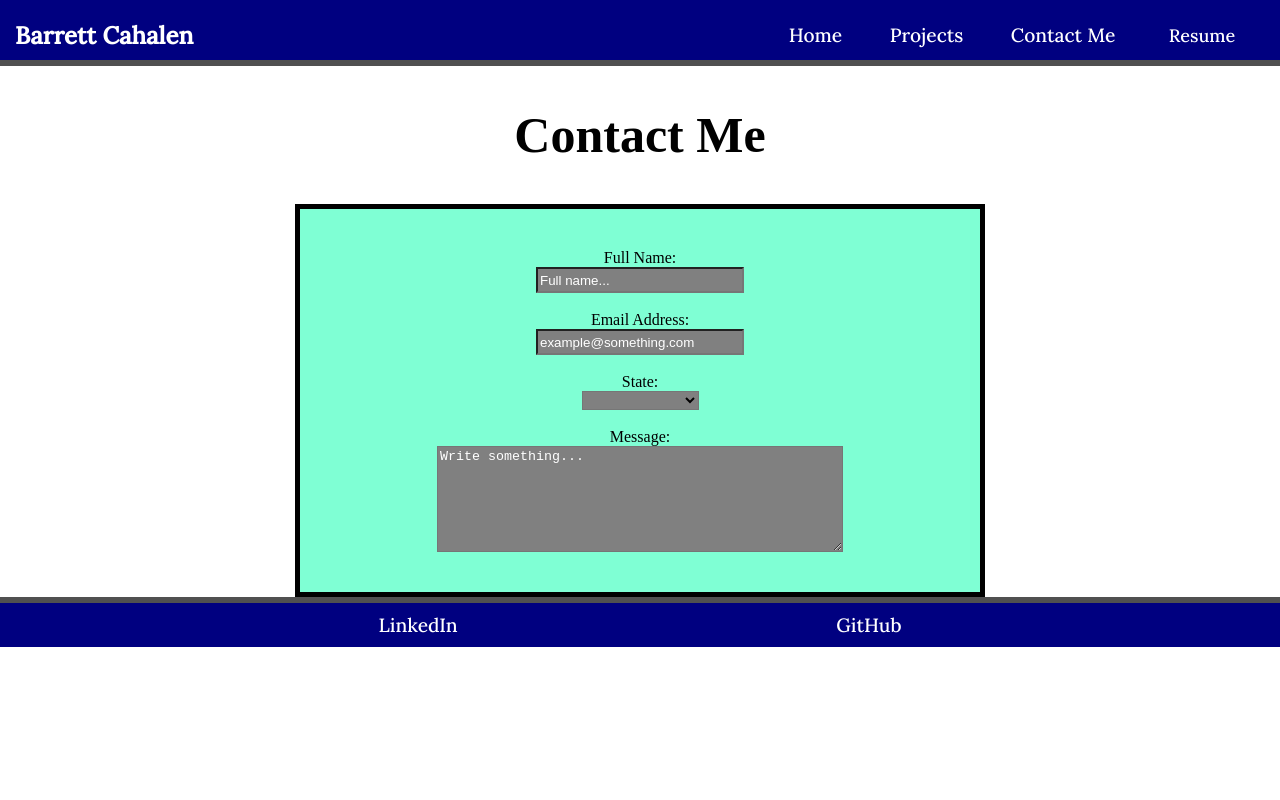
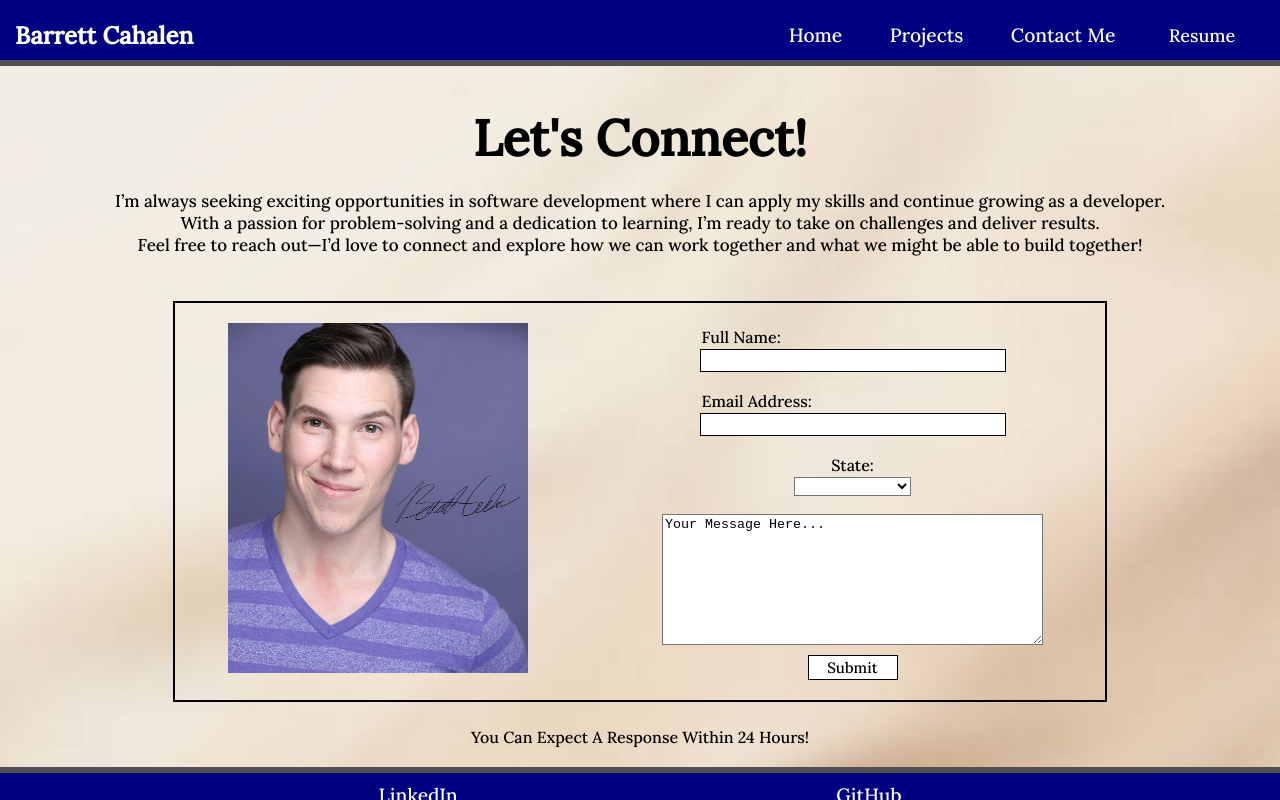
Before and after one commit to bpcahalen/Portfolio, a Vue app: page /contactme in a window 1280 px wide. Both pictures are taken after a click on the button "Enter". Built offline with nearby package versions, Linux system fonts and the light colour scheme.

Commit message:
finished designing contact page. Web page in a place that looks good but not everything works

```diff
--- a/package.json
+++ b/package.json
@@ -14,6 +14,7 @@
     "@fortawesome/free-regular-svg-icons": "^6.6.0",
     "@fortawesome/free-solid-svg-icons": "^6.6.0",
     "@fortawesome/vue-fontawesome": "^3.0.0-5",
+    "axios": "^1.7.9",
     "html2pdf.js": "^0.9.0",
     "vue": "^3.4.29",
     "vue-html2pdf": "^1.8.0",
--- a/src/components/ProjectComponent.vue
+++ b/src/components/ProjectComponent.vue
@@ -42,7 +42,7 @@
                     </table>
                     <p class="demonstrates">{{ project.demonstrates }}</p>
                 </div>
-                <span class="projectLink">Find it here: <a
+                <span class="projectLink"> {{ project.find }} <a
                     class="projectLink2" :href="project.htmlUrl" target="_blank">{{ project.htmlUrl }}</a></span>
     </div>
 </template>
--- a/src/views/ContactView.vue
+++ b/src/views/ContactView.vue
@@ -1,16 +1,26 @@
 <template>
     <div class="contactPage">
         <div class="contact">
-        <h1 class="contactMe">Contact Me</h1>
+        <h1 class="contactMe">Let's Connect!</h1>
+        <p class="connectMessage">I’m always seeking exciting opportunities in software development where I can apply my skills and continue growing as a developer.
+            <br>With a passion for problem-solving and a dedication to learning, I’m ready to take on challenges and deliver results.
+            <br>
+            Feel free to reach out—I’d love to connect and explore how we can work together and what we might be able to build together!
+        </p>
+            <div class="formBody">
+                <img src="../images/businessPhoto2.jpg" class="headshot2">
             <form class="form">
-            <label for="fullName" class="fullName">Full Name: </label>
-            <input type="text" name="fullName" placeholder="Full name..."><br>
-
-            <label for="email" class="email">Email Address: </label>
-            <input type="text" name="email" placeholder="example@something.com"><br>
-
-            <label for="state" class="state">State: </label>
-            <select type="text" name="state">
+                <div class="fullName">
+                <label for="fullName">Full Name: </label>
+                <input type="text" id="fullName"><br>
+                </div>
+                <div class="email">
+                <label for="email">Email Address: </label>
+                <input type="text" id="email"><br>
+                </div>
+                <div class="state">
+                <label for="state">State: </label>
+                <select type="text" id="state">
                     <option value="nothing"></option>
                     <option value="AB">Alabama</option>
                     <option value="AK">Alaska</option>
@@ -64,23 +74,24 @@
                     <option value="WI">Wisconsin</option>
                     <option value="WY">Wyoming</option>
                 </select><br>
-
-            <label for="subject">Message: </label>
-            <textarea name="subject" id="subject" placeholder="Write something..."></textarea>
+                </div>
+                <label for="subject"></label>
+                <textarea name="subject" id="subject" placeholder="Your Message Here..."></textarea>
+                <input type="submit" value="Submit" class="formSubmit">
             </form>
             </div>
-        <!-- <div class="resume">
-            <h2 class="resTitle">Resume</h2>
-            <img src="../documentPhotos/Barrett_Cahalen_Resume.png" class='resAdjust'>
-            <a href="../../public/Barrett Cahalen Resume.pdf" download >
-                <button>Download Resume</button>
-            </a>
-        </div> -->
+            <p class="respond">You Can Expect A Response Within 24 Hours!</p>
+        </div>
 
     </div>
 </template>
 
 <script>
+
+export default{
+
+}
+
 </script>
 
 <style>
@@ -88,43 +99,112 @@
 .contactPage{
     display: flex;
     justify-content: center;
-}
-.form{
-    border: solid black 5px;
-    background-color: aquamarine;
-    display: flex;
-    justify-content: center;
-    flex-direction: column;
-    align-items: center;
-    width: 600px;
-    padding: 40px;
-}
-
-input{
-    height: 20px;
-    width: 200px;
-    background-color: grey;
-    color: white;
-}
-
-select{
-    background-color: grey;
-}
-
-textarea{
-    background-color: grey;
-    height: 100px;
-    width: 400px;
-}
-
-::placeholder{
-    color: white;
+    background-image: url("../images/tan3.jpg");
+    background-position: center;
+    background-repeat: no-repeat;
+    background-size: cover;
+    font-family: "Lora", serif;
 }
 
 .contactMe{
     text-align: center;
-    margin: 40px 0;
+    margin: 40px 0 20px 0;
     font-size: 50px;;
+}
+
+.connectMessage{
+    font-family: "Lora", serif;
+    text-align: center;
+    margin-bottom: 45px;
+    font-size: 17px;
+}
+
+.formBody{
+    display: flex;
+    justify-content: center;
+    padding: 20px;
+    margin: 20px 60px;
+    border: solid black 2px;
+    width: 890px;
+}
+
+.headshot2 {
+    width: 300px;
+    height: 350px;
+    margin: 0;
+    padding: 0;
+}
+
+.form{
+    display: flex;
+    justify-content: center;
+    flex-direction: column;
+    align-items: center ;
+    width: 400px;
+    margin: 0;
+    padding: 0 0 0 125px;
+    font-family: "Lora", serif;
+}
+
+input{
+    height: 22px;
+    width: 300px;
+    background-color: white;
+    color: black;
+    font-family: "Lora", serif;
+    border: black 1px solid;
+    font-size: 15px;
+}
+
+label{
+    font-family: "Lora", serif;
+    padding: 2px;
+}
+
+.fullName, .email{
+    margin: 2px;
+    height: 60px;
+    display: flex;
+    flex-direction: column;
+    align-items: flex-start;
+}
+
+.state{
+    margin: 2px;
+    display: flex;
+    flex-direction: column;
+    align-items: center;
+    height: 55px;
+}
+
+.formSubmit{
+    margin-top: 10px;
+    width: 90px;
+    height: 25px;
+}
+
+.formSubmit:hover{
+    cursor: pointer;
+    background-color: lightgray;
+}
+
+select{
+    background-color: white;
+}
+
+textarea{
+    background-color: white;
+    height: 125px;
+    width: 375px;
+}
+
+::placeholder{
+    color: black;
+}
+
+.respond{
+    margin: 25px 0 20px 0;
+    text-align: center;
 }
 
 /* .resume{
--- a/src/views/HomeView.vue
+++ b/src/views/HomeView.vue
@@ -21,8 +21,8 @@
         After finishing the program I wanted to further expand my skill set and continued learning independently which is when I earned my AWS Cloud Practitioner certification, solidifying my commitment to building a career in tech.
       </p>
     </div>
+    <h2 class="certTitle">Here You Can See All My Certifications From Google, Tech Elevator, and AWS</h2>
     <div class="certificates">
-            <h2 class="certTitle">Here You Can See All My Certifications From Google, Tech Elevator, and AWS</h2>
             <div class="certSlide">
                 <div class="aws">
                     <h2 class="awsTitle">AWS Certification</h2>
@@ -80,6 +80,7 @@
   background-repeat: no-repeat;
   background-size: cover;
   height:100%;
+  cursor: default;
 }
 
 .introPart{
@@ -131,16 +132,33 @@
 .certificates{
     white-space: nowrap;
     padding: 20px 0;
+    position: relative;
 }
+
+/* .certificates::before{
+  position: absolute;
+  top: 0;
+  left: 0;
+  width: 250px;
+  height: 100%;
+  background: linear-gradient(to left, rgba(255, 255, 255, 0), wheat);
+  content: "";
+  z-index: 2;
+} */
+
+.certificates:hover .certSlide{
+  animation-play-state: paused;
+}
+
 .certTitle{
   text-align: center;
-  margin-bottom: 40px;
+  margin: 40px 0;
   text-decoration: underline black 3px;
 }
 
 .certSlide{
     display: inline-flex;
-    animation: 20s slide infinite linear;
+    animation: 35s slide infinite linear;
 }
 
 .aws, .te, .it{
--- a/src/views/ProjectView.vue
+++ b/src/views/ProjectView.vue
@@ -3,7 +3,7 @@
         <h1 class="projectTitle">Projects</h1>
         <h2 class="projectWelcome">Welcome to my projects page!</h2>
         <h3 class="projectWelcome2">Here you can see a few examples of projects I've created or co-created along with
-            the use of languages or frameworks such as: <br> Java, SQL, HTML, CSS, JS, Spring Boot, RESTful API's, and Vue.js.</h3>
+            the use of languages or frameworks such as: <br> Java, SQL, HTML, CSS, JS, Spring Boot, RESTful API's, JDBC, and Vue.js.</h3>
             <div class="quickAccess">
                 <a href="#1" id="project-1" class="jump">Frontend Project</a>
                 <a href="#2" id="project-2" class="jump">Backend Project</a>
@@ -47,6 +47,7 @@ export default {
                 data11: "Clean and intuitive UI with responsive styling for different screen sizes.",
                 data12: "Clear visual feedback for card matches and mismatches.",
                 demonstrates: "This project showcases strong JavaScript programming, creative problem-solving, and front-end development skills. It demonstrates proficiency in game logic design, user experience optimization, and efficient use of APIs for interactive features.",
+                find: "Find it here: ",
                 htmlUrl: "https://playbillmemory.netlify.app",
                 id: 1
                 },
@@ -67,7 +68,8 @@ export default {
                 data11: "Robust and scalable backend architecture designed for reliability and security.",
                 data12: "Comprehensive error handling for common transaction and login issues.",
                 demonstrates: "This project demonstrates expertise in backend development, database design, RESTful API integration, and implementing secure and efficient financial operations in a real-world scenario.",
-                htmlUrl: "https://github.com/bpcahalen/TEnmo-Service",
+                find: "",
+                htmlUrl: "",
                 id: 2
                 },
                 {
@@ -87,7 +89,8 @@ export default {
                 data11: "Backend: Developed with Java, utilizing JDBC for database connectivity and PostgreSQL for data management. RESTful API design ensures smooth communication between the backend and frontend.",
                 data12: "Frontend: Built with Vue.js for a dynamic and responsive user interface. Axios facilitates efficient API calls.",
                 demonstrates: "This project demonstrates strong teamwork and collaboration, as well as proficiency in full-stack development, API integration, and UI/UX design. It showcases a practical application with scalable architecture and room for future growth and features.",
-                htmlUrl: "https://playbillmemory.netlify.app",
+                find: "Find it here: ",
+                htmlUrl: "https://github.com/bpcahalen/World-Bytes",
                 id: 3
                 }
             ]
```
Also changed, not shown: src/services/emailService.js (added, +12 -0 lines), src/images/businessPhoto2.jpg (added), 1 other file (tests, documents, lock files or other folders). Lines whose indentation alone changed are shown as unchanged.
